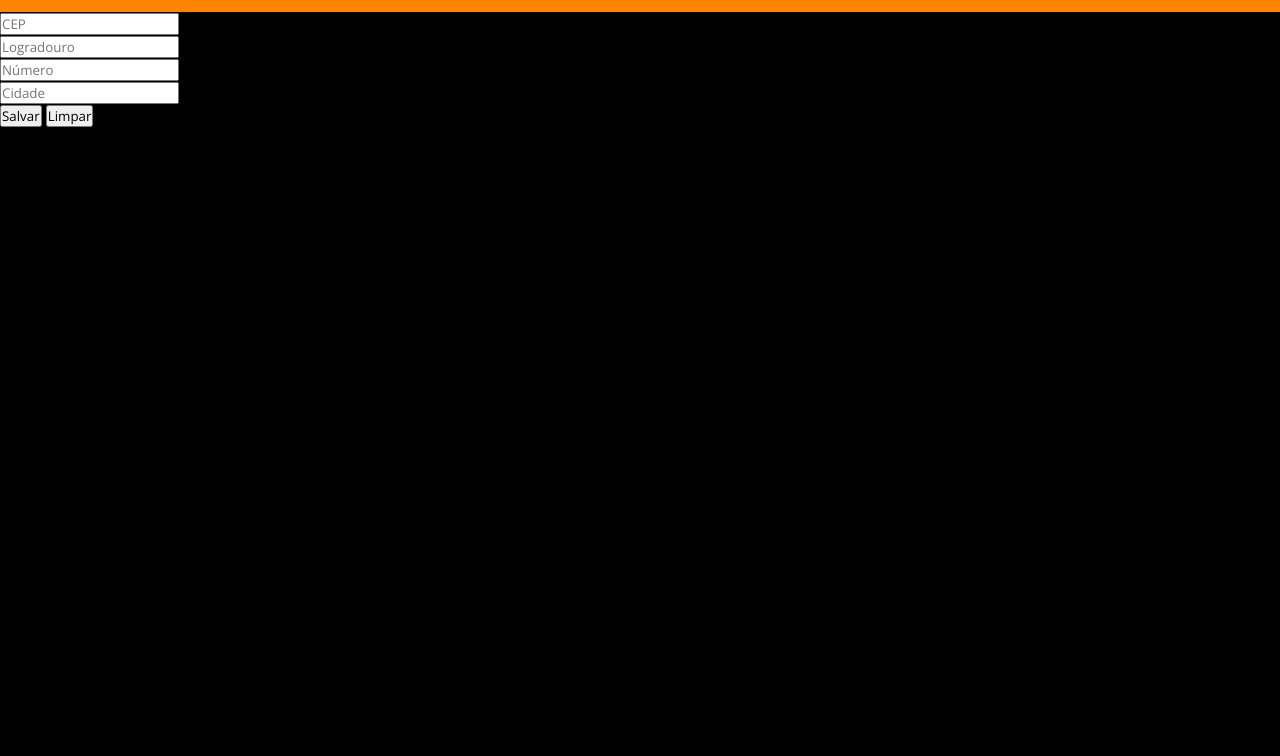
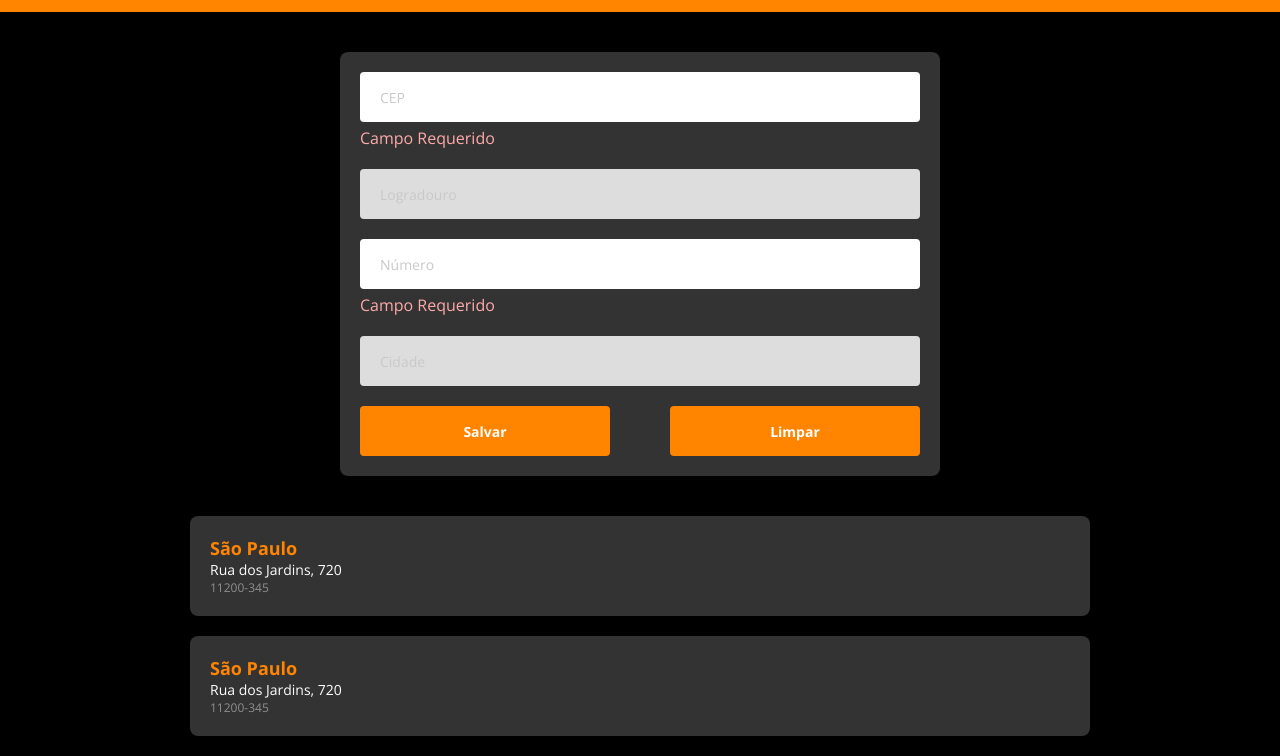
Before and after one commit to sspedroo/Projeto-DSViaCEP, a plain HTML site: page index.html in a window 1280 px wide. Shown: the part 68-824 px from the top of the page. Before the commit the page ends 800 px from the top, so only its background shows below. Drawn offline with nearby package versions, Linux system fonts and the light colour scheme.

Commit message:
continuando o projeto

```diff
--- a/css/style.css
+++ b/css/style.css
@@ -36,3 +36,103 @@ html, body{
     color: #fff;
     cursor: pointer;
 }
+
+.form-container{
+    padding: 40px 20px;
+    width: 100%;
+}
+
+.card-form{
+    background-color: #333;
+    max-width: 600px;
+    width: 100%;
+    margin: 0 auto;
+    border-radius: 8px;
+    padding: 20px;
+}
+
+.form-control{
+    margin-bottom: 20px;
+}
+
+.form-control label{
+    display: none;
+}
+
+.error-message{
+    margin-top: 5px;
+    color: #faa;
+}
+
+.form-input{
+    height: 50px;
+    width: 100%;
+    border-radius: 4px;
+    padding: 0 20px;
+    font-size: 14px;
+    border: 0;
+}
+
+.form-input::placeholder{
+    color: #c9c9c9;
+}
+
+.form-input:disabled{
+    background-color: #ddd;
+}
+
+.form-button{
+    display: flex;
+    justify-content: space-between;
+}
+
+.form-button button{
+    width: 250px;
+    height: 50px;
+    background-color: #ff8400;
+    color: #fff;
+    border: 0;
+    border-radius: 4px;
+    font-weight: bold;
+    font-size: 14px;
+}
+
+.button-left{
+    margin-right: 10px;
+}
+.button-right{
+    margin-left: 10px;
+}
+
+.list-container{
+    width: 100%;
+    padding: 0 20px;
+    display: flex;
+    flex-direction: column;
+    align-items: center;
+}
+
+.card-list-item{
+    background-color: #333;
+    color: #fff;
+    margin-bottom: 20px;
+    width: 100%;
+    max-width: 900px;
+    border-radius: 8px;
+    padding: 20px;
+}
+
+.card-list-item h3{
+    color: #ff8400;
+    font-size: 18px;
+}
+
+.address-line{
+    color: #fff;
+    font-size: 14px;
+}
+
+.address-cep{
+    color: #8f8f8f;
+    font-size: 12px;
+}
--- a/index.html
+++ b/index.html
@@ -14,68 +14,84 @@
     <title>DsViaCEP</title>
   </head>
   <body>
-    <header class="nav-container"> <!--Container da nav-bar-->
-      <nav class="nav-main"> <!--Barra de navegação principal-->
+    <header class="nav-container">
+      <!--Container da nav-bar-->
+      <nav class="nav-main">
+        <!--Barra de navegação principal-->
         <h1>DsViaCEP</h1>
         <div class="contact-link">Contato</div>
       </nav>
     </header>
     <main>
-      <section id="form-section">
-        <div>
+      <section id="form-section" class="form-container">
+        <div class="card-form">
           <form name="newAddress">
-            <div>
-              <label for="cep"></label>
-              <input name="cep" id="cep" type="text" placeholder="CEP" />
+            <div class="form-control">
+              <label for="cep">CEP</label>
+              <input
+                name="cep"
+                id="cep"
+                class="form-input"
+                type="text"
+                placeholder="CEP"
+              />
+              <div class="error-message" data-error="cep">Campo Requerido</div>
             </div>
-            <div>
-              <label for="street"></label>
+            <div class="form-control">
+              <label for="street">Logradouro</label>
               <input
                 name="street"
                 id="street"
                 type="text"
+                class="form-input"
                 placeholder="Logradouro"
+                disabled
               />
             </div>
-            <div>
-              <label for="number"></label>
+            <div class="form-control">
+              <label for="number">Número</label>
               <input
                 name="number"
                 id="number"
                 type="text"
+                class="form-input"
                 placeholder="Número"
+                disa
               />
+              <div class="error-message" data-error="number">Campo Requerido</div>
             </div>
-            <div>
-              <label for="cidade"></label>
+            <div class="form-control">
+              <label for="cidade">Cidade</label>
               <input
                 name="cidade"
                 id="cidade"
                 type="text"
+                class="form-input"
                 placeholder="Cidade"
+                disabled
               />
             </div>
-            <div>
-                <button type="submit">Salvar</button>
-                <button>Limpar</button>
+            <div class="form-button">
+              <button name="btnSave" type="submit" class="button-left">Salvar</button>
+              <button name="btnClear" class="button-right">Limpar</button>
             </div>
           </form>
         </div>
       </section>
-      <section id="list-section">
-        <div>
+      <section id="list-section" class="list-container">
+        <div class="card-list-item">
           <h3>São Paulo</h3>
-          <p>Rua dos Jardins, 720</p>
-          <p>11200-345</p>
+          <p class="address-line">Rua dos Jardins, 720</p>
+          <p class="address-cep">11200-345</p>
         </div>
-        <div>
+        <div class="card-list-item">
           <h3>São Paulo</h3>
-          <p>Rua dos Jardins, 720</p>
-          <p>11200-345</p>
+          <p class="address-line">Rua dos Jardins, 720</p>
+          <p class="address-cep">11200-345</p>
         </div>
       </section>
     </main>
 
-    <script src="js/script.js"></script>
-  </body>
+    <script  type="module" src="js/dsviacep.js"></script>  <!--Sistema principal JS-->
+   </body>
 </html>
--- /dev/null
+++ b/js/controllers/form-controller.js
@@ -0,0 +1,32 @@
+//modulo/componente responsavel por tratar eventos do usuario
+
+
+function State(){ //função que vai servir para instanciar um objeto, guardar informações relevantes do modulo
+    this.btnSave = null;
+    this.btnClear = null;
+
+    this.inputCep = null;
+    this.inputStreet = null;
+    this.inputNumber = null;
+    this.inputCity =  null;
+
+    this.errorCep = null;
+    this.errorNumber = null;
+}
+
+const state = new State();
+
+export function init(){
+    state.inputCep = document.forms.newAddress.cep;  //acessando o formulario utilizando o nome do formulario e logo dps o nome do campo CEP
+    state.inputStreet = document.forms.newAddress.street; //nomes do atributo name
+    state.inputNumber = document.forms.newAddress.number;
+    state.inputCity = document.forms.newAddress.cidade;
+
+    state.btnSave = document.forms.newAddress.btnSave;
+    state.btnClear = document.forms.newAddress.btnClear;
+
+    state.errorCep = document.querySelector('[data-error="cep"]')
+    state.errorNumber = document.querySelector('[data-error="number"]')
+
+    console.log(state)
+}
--- /dev/null
+++ b/js/dsviacep.js
@@ -0,0 +1,3 @@
+import * as formController from  './controllers/form-controller.js'; //importando os controladores
+
+formController.init();
```
Also changed, not shown: js/models/adress.js (added).
